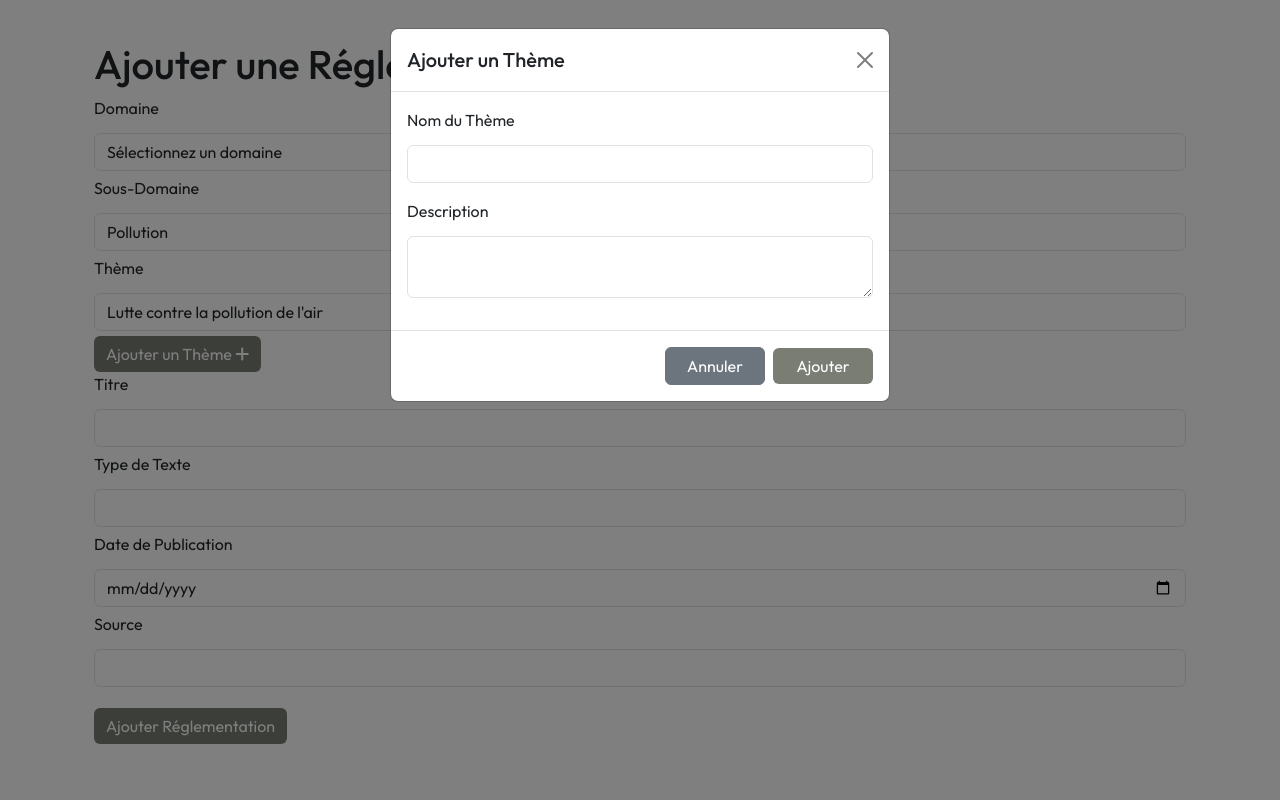
After one commit to jawkat/veille_reglementaire, a Flask app: page /ajouter-reglementation in a window 1280 px wide, after a click on "Ajouter un Thème". The commit adds this page. Run offline with Flask 3, Linux system fonts and the light colour scheme.

Commit message:
ajout reglementation est fonctionnel

```diff
--- a/app/__init__.py
+++ b/app/__init__.py
@@ -38,11 +38,14 @@ def create_app(config_class='config.Config'):
     from .routes.main import bp as main_bp
     from .routes.admin import bp as admin_bp
 
+    from .routes.reglement import bp as reglement_bp
+
 
 
 
     app.register_blueprint(main_bp)
     app.register_blueprint(admin_bp)
+    app.register_blueprint(reglement_bp)
 
 
     return app
--- a/app/models.py
+++ b/app/models.py
@@ -9,7 +9,7 @@ from itsdangerous import URLSafeTimedSerializer as Serializer
 from werkzeug.security import generate_password_hash, check_password_hash
 
 class RoleUtilisateur(Enum):
-    ADMIN = "Admin"
+    ADMIN = "admin"
     MANAGER = "Manager"
     RESPONSABLE = "Responsable Veille"
     COLLABORATEUR = "Collaborateur"
--- a/app/routes/admin.py
+++ b/app/routes/admin.py
@@ -59,7 +59,7 @@ class EditUserForm(FlaskForm):
     submit = SubmitField('Mettre à jour')
 
 class LoginForm(FlaskForm):
-    name = StringField('Nom', validators=[DataRequired()])
+    email = StringField('Email', validators=[DataRequired(), Email()])
     password = PasswordField('Mot de passe', validators=[DataRequired()])
     submit = SubmitField('Se connecter')
 
@@ -149,7 +149,7 @@ def login():
         return redirect(url_for('main.index'))
     form = LoginForm()
     if form.validate_on_submit():
-        user = User.query.filter_by(name=form.name.data).first()
+        user = User.query.filter_by(email=form.email.data).first()
         if user and user.check_password(form.password.data):
             login_user(user)
             flash('Connexion réussie.', 'success')
--- /dev/null
+++ b/app/routes/reglement.py
@@ -0,0 +1,226 @@
+from datetime import datetime, timedelta
+from functools import wraps
+from flask import Blueprint, render_template, flash, redirect, url_for, jsonify,request
+from app.models import  User, Secteur, Domaine, SousDomaine, Reglementation,Theme
+from app import db
+from flask_wtf import FlaskForm
+from wtforms import StringField, TextAreaField, SubmitField,SelectField,DateField
+from wtforms.validators import DataRequired, Length
+
+from flask_login import login_required, current_user
+from app.routes.admin import role_required
+
+bp = Blueprint('reglement', __name__)
+
+
+
+class SecteurForm(FlaskForm):
+    nom = StringField('Nom', validators=[DataRequired(), Length(min=3, max=100)])
+    description = TextAreaField('Description', validators=[Length(max=500)])
+    submit = SubmitField('Créer Secteur')
+
+
+@bp.route('/ajouter_secteur', methods=['GET', 'POST'])
+def ajouter_secteur():
+    form = SecteurForm()
+    if form.validate_on_submit():
+        # Vérifier si le secteur existe déjà
+        secteur_existant = Secteur.query.filter_by(nom=form.nom.data).first()
+        if secteur_existant:
+            flash("Un secteur avec ce nom existe déjà.", "danger")
+            return redirect(url_for('reglement.ajouter_secteur'))
+
+        # Créer un nouveau secteur
+        nouveau_secteur = Secteur(
+            nom=form.nom.data,
+            description=form.description.data
+        )
+        db.session.add(nouveau_secteur)
+        db.session.commit()
+        flash("Secteur créé avec succès !", "success")
+        return redirect(url_for('reglement.liste_secteurs'))
+
+    return render_template('secteur/ajouter_secteur.html', form=form)
+
+@bp.route('/secteurs', methods=['GET'])
+def liste_secteurs():
+    secteurs = Secteur.query.all()
+    return render_template('secteur/liste_secteurs.html', secteurs=secteurs)
+
+#**********************************************************************************************
+
+class DomaineForm(FlaskForm):
+    nom = StringField('Nom du Domaine', validators=[DataRequired()])
+    description = TextAreaField('Description', validators=[DataRequired()])
+    submit = SubmitField('Ajouter Domaine')
+
+
+@bp.route('/ajouter-domaine', methods=['GET', 'POST'])
+def ajouter_domaine():
+    form = DomaineForm()
+    if form.validate_on_submit():
+
+        # Vérifier si le domaine existe déjà
+        domaine_existant = Domaine.query.filter_by(nom=form.nom.data).first()
+        if domaine_existant:
+            flash("Un domaine avec ce nom existe déjà.", "danger")
+            return redirect(url_for('reglement.ajouter_domaine'))
+
+        # Créer un nouveau secteur
+        nouveau_domaine = Domaine(nom=form.nom.data, description=form.description.data)
+        db.session.add(nouveau_domaine)
+        db.session.commit()
+        flash('Domaine ajouté avec succès.', 'success')
+        return redirect(url_for('reglement.liste_domaines'))
+    return render_template('domaine/ajouter_domaine.html', form=form)
+
+
+@bp.route('/domaines', methods=['GET'])
+def liste_domaines():
+    domaines = Domaine.query.all()
+    return render_template('domaine/liste_domaines.html', domaines=domaines)
+
+
+# *************************************************************************
+
+
+class SousDomaineForm(FlaskForm):
+    nom = StringField('Nom du Sous-Domaine', validators=[DataRequired()])
+    description = TextAreaField('Description', validators=[DataRequired()])
+    domaine_id = SelectField('Domaine', coerce=int, validators=[DataRequired()])
+    submit = SubmitField('Ajouter Sous-Domaine')
+
+@bp.route('/ajouter-sous-domaine', methods=['GET', 'POST'])
+def ajouter_sous_domaine():
+    form = SousDomaineForm()
+    form.domaine_id.choices = [(d.id, d.nom) for d in Domaine.query.all()]
+    if form.validate_on_submit():
+        sous_domaine = SousDomaine(
+            nom=form.nom.data,
+            description=form.description.data,
+            domaine_id=form.domaine_id.data
+        )
+        db.session.add(sous_domaine)
+        db.session.commit()
+        flash('Sous-domaine ajouté avec succès.', 'success')
+        return redirect(url_for('reglement.liste_sous_domaines'))
+    return render_template('domaine/ajouter_sous_domaine.html', form=form)
+
+@bp.route('/sous-domaines', methods=['GET'])
+def liste_sous_domaines():
+    sous_domaines = SousDomaine.query.all()
+    return render_template('domaine/liste_sous_domaines.html', sous_domaines=sous_domaines)
+
+
+class ReglementationForm(FlaskForm):
+    titre = StringField('Titre', validators=[DataRequired()])
+    type_texte = StringField('Type de Texte', validators=[DataRequired()])
+    date_publication = DateField('Date de Publication', format='%Y-%m-%d', validators=[DataRequired()])
+    source = StringField('Source', validators=[DataRequired()])
+    sous_domaine_id = SelectField('Sous-Domaine', choices=[], coerce=int, validators=[DataRequired()])
+    theme_id = SelectField('Thème', coerce=int, validators=[DataRequired()])
+    submit = SubmitField('Ajouter Réglementation')
+
+class VersionReglementationForm(FlaskForm):
+    version_numero = StringField('Numéro de Version', validators=[DataRequired()])
+    contenu = TextAreaField('Contenu', validators=[DataRequired()])
+    reglementation_id = SelectField('Réglementation', coerce=int, validators=[DataRequired()])
+    submit = SubmitField('Ajouter Version')
+
+
+@bp.route('/ajouter-reglementation', methods=['GET', 'POST'])
+def ajouter_reglementation():
+    form = ReglementationForm()
+    domaines = Domaine.query.all()
+    themes = Theme.query.all()
+
+    if not domaines:
+        flash("Aucun domaine disponible. Veuillez ajouter des domaines avant de continuer.", "warning")
+        return redirect(url_for('reglement.ajouter_domaine'))
+
+    if not themes:
+        flash("Aucun thème disponible. Veuillez ajouter des thèmes avant de continuer.", "warning")
+        return redirect(url_for('reglement.ajouter_theme'))
+
+    # Initialisation des choix pour le formulaire
+    form.theme_id.choices = [(theme.id, theme.nom) for theme in themes]
+    form.sous_domaine_id.choices = [(sous_domaine.id, sous_domaine.nom) for sous_domaine in SousDomaine.query.all()]
+
+
+    if form.validate_on_submit():
+        submitted_sous_domaine = form.sous_domaine_id.data
+        valid_choices = [choice[0] for choice in form.sous_domaine_id.choices]
+
+        if submitted_sous_domaine not in valid_choices:
+            flash("Sous-domaine sélectionné invalide.", "danger")
+        else:
+            reglementation = Reglementation(
+                titre=form.titre.data,
+                type_texte=form.type_texte.data,
+                date_publication=form.date_publication.data,
+                source=form.source.data,
+                theme_id=form.theme_id.data,
+                sous_domaine_id=form.sous_domaine_id.data
+            )
+            db.session.add(reglementation)
+            db.session.commit()
+            flash("Réglementation ajoutée avec succès.", "success")
+            return redirect(url_for('reglement.liste_reglementations'))
+
+    return render_template('reglementations/ajouter_reglementation.html', form=form, domaines=domaines)
+
+
+
+
+
+@bp.route('/get_sous_domaines/<int:domaine_id>', methods=['GET'])
+def get_sous_domaines(domaine_id):
+    try:
+        sous_domaines = SousDomaine.query.filter_by(domaine_id=domaine_id).all()
+        sous_domaines_data = [{'id': s.id, 'nom': s.nom} for s in sous_domaines]
+        return jsonify(sous_domaines_data)
+    except Exception as e:
+        return jsonify({'error': f"Erreur lors du chargement des sous-domaines : {str(e)}"}), 500
+
+
+
+
+@bp.route('/liste-reglementations', methods=['GET'])
+def liste_reglementations():
+    try:
+        # Récupérer toutes les réglementations
+        reglementations = Reglementation.query.all()
+
+        # Vérifier si des réglementations existent
+        if not reglementations:
+            flash("Aucune réglementation n'est disponible.", "warning")
+            return render_template('reglementations/liste_reglementations.html', reglementations=[])
+
+        return render_template('reglementations/liste_reglementations.html', reglementations=reglementations)
+    except Exception as e:
+        flash(f"Erreur lors de la récupération des réglementations : {str(e)}", "danger")
+        return redirect(url_for('main.index'))  # Rediriger en cas d'erreur
+
+
+@bp.route('/ajouter-theme', methods=['POST'])
+def ajouter_theme():
+    try:
+        data = request.get_json()
+        nom = data.get('nom')
+        description = data.get('description', '')
+
+        if not nom:
+            return jsonify({'status': 'error', 'message': 'Le nom est requis.'}), 400
+
+        # Création du nouveau thème
+        theme = Theme(nom=nom, description=description)
+        db.session.add(theme)
+        db.session.commit()
+        return jsonify({
+            'status': 'success',
+            'message': 'Thème ajouté avec succès',
+            'theme': {'id': theme.id, 'nom': theme.nom},
+        }), 200
+    except Exception as e:
+        db.session.rollback()
+        return jsonify({'status': 'error', 'message': f"Erreur lors de l'ajout du thème : {str(e)}"}), 500
--- a/app/templates/admin/login.html
+++ b/app/templates/admin/login.html
@@ -81,7 +81,7 @@
         {{ form.hidden_tag() }}
         <div class="form-group">
 
-            {{ form.name(class_="form-control", placeholder="Nom") }}
+            {{ form.email(class_="form-control", placeholder="Email") }}
         </div>
         <div class="form-group">
 
--- a/app/templates/layout.html
+++ b/app/templates/layout.html
@@ -33,10 +33,27 @@
 
             <li class="nav-item dropdown">
               <a class="nav-link dropdown-toggle {{ 'active' if request.endpoint.startswith('ingredient.') else '' }}"
+                href="#" id="secteurDropdown" role="button" data-bs-toggle="dropdown" aria-expanded="false">
+                Admin Panel
+              </a>
+              <ul class="dropdown-menu">
+                <li><a class="dropdown-item" href="{{ url_for('reglement.liste_secteurs') }}">Secteurs</a></li>
+                <li><a class="dropdown-item" href="{{ url_for('reglement.liste_domaines') }}">Domaines</a></li>
+                <li><a class="dropdown-item" href="{{ url_for('reglement.liste_sous_domaines') }}">Sous-Domaines</a></li>
+                <li><a class="dropdown-item" href="{{ url_for('reglement.liste_reglementations') }}">Reglementations</a></li>
+
+              </ul>
+
+
+            <li class="nav-item dropdown">
+              <a class="nav-link dropdown-toggle {{ 'active' if request.endpoint.startswith('ingredient.') else '' }}"
                 href="#" id="ingredientDropdown" role="button" data-bs-toggle="dropdown" aria-expanded="false">
                 Réglementation
               </a>
-
+              <ul class="dropdown-menu">
+                <li><a class="dropdown-item" href="#">Normes</a></li>
+                <li><a class="dropdown-item" href="#">Législation</a></li>
+              </ul>
 
               <li class="nav-item">
                 <a class="nav-link text-white" href="{{ url_for('admin.logout') }}">Logout {{ current_user.name }}</a>
--- /dev/null
+++ b/app/templates/reglementations/ajouter_reglementation.html
@@ -0,0 +1,190 @@
+{% extends "layout.html" %}
+
+{% block content %}
+<div class="container mt-4">
+    <h1>Ajouter une Réglementation</h1>
+    <form method="POST">
+        {{ form.hidden_tag() }}
+
+        <!-- Domaine -->
+        <div class="form-group">
+            <label for="secteur-select" class="form-label">Domaine</label>
+            <select id="secteur-select" class="form-control">
+                <option value="">Sélectionnez un domaine</option>
+                {% for domaine in domaines %}
+                    <option value="{{ domaine.id }}">{{ domaine.nom }}</option>
+                {% endfor %}
+            </select>
+        </div>
+
+        <!-- Sous-Domaine -->
+        <div class="form-group">
+            {{ form.sous_domaine_id.label(class="form-label") }}
+            {{ form.sous_domaine_id(class="form-control", id="sous-secteur-select") }}
+        </div>
+
+        <!-- Thème -->
+
+        <!-- Thème -->
+<div class="form-group">
+    {{ form.theme_id.label(class="form-label") }}
+    {{ form.theme_id(class="form-control", id="theme-select") }}
+    <button type="button" class="btn btn-primary" data-bs-toggle="modal" data-bs-target="#addThemeModal">
+        Ajouter un Thème <span class="fas fa-plus"></span>
+    </button>
+</div>
+        <!-- Titre -->
+        <div class="form-group">
+            {{ form.titre.label(class="form-label") }}
+            {{ form.titre(class="form-control") }}
+            {% for error in form.titre.errors %}
+                <div class="text-danger">{{ error }}</div>
+            {% endfor %}
+        </div>
+
+        <!-- Type de Texte -->
+        <div class="form-group">
+            {{ form.type_texte.label(class="form-label") }}
+            {{ form.type_texte(class="form-control") }}
+            {% for error in form.type_texte.errors %}
+                <div class="text-danger">{{ error }}</div>
+            {% endfor %}
+        </div>
+
+        <!-- Date de Publication -->
+        <div class="form-group">
+            {{ form.date_publication.label(class="form-label") }}
+            {{ form.date_publication(class="form-control") }}
+            {% for error in form.date_publication.errors %}
+                <div class="text-danger">{{ error }}</div>
+            {% endfor %}
+        </div>
+
+        <!-- Source -->
+        <div class="form-group">
+            {{ form.source.label(class="form-label") }}
+            {{ form.source(class="form-control") }}
+            {% for error in form.source.errors %}
+                <div class="text-danger">{{ error }}</div>
+            {% endfor %}
+        </div>
+
+        <button type="submit" class="btn btn-primary mt-3">{{ form.submit.label }}</button>
+    </form>
+    <!-- Bouton pour ouvrir la fenêtre modale -->
+
+
+
+    <!-- Modal pour ajouter un thème -->
+<div class="modal fade" id="addThemeModal" tabindex="-1" aria-labelledby="addThemeModalLabel" aria-hidden="true">
+    <div class="modal-dialog">
+        <div class="modal-content">
+            <div class="modal-header">
+                <h5 class="modal-title" id="addThemeModalLabel">Ajouter un Thème</h5>
+                <button type="button" class="btn-close" data-bs-dismiss="modal" aria-label="Close"></button>
+            </div>
+            <form id="add-theme-form">
+                {{ form.hidden_tag() }}
+                <div class="modal-body">
+                    <div class="mb-3">
+                        <label for="themeNom" class="form-label">Nom du Thème</label>
+                        <input type="text" class="form-control" id="themeNom" name="nom" required>
+                    </div>
+                    <div class="mb-3">
+                        <label for="themeDescription" class="form-label">Description</label>
+                        <textarea class="form-control" id="themeDescription" name="description"></textarea>
+                    </div>
+                </div>
+                <div class="modal-footer">
+                    <button type="button" class="btn btn-secondary" data-bs-dismiss="modal">Annuler</button>
+                    <button type="submit" class="btn btn-primary">Ajouter</button>
+                </div>
+            </form>
+        </div>
+    </div>
+</div>
+</div>
+
+<script>
+    // Gestion dynamique des sous-domaines
+    document.getElementById('secteur-select').addEventListener('change', function() {
+        const domaineId = this.value;
+        const sousDomaineSelect = document.getElementById('sous-secteur-select');
+
+        sousDomaineSelect.innerHTML = '<option value="">Sélectionnez un sous-domaine</option>';
+
+        if (domaineId) {
+            fetch(`/get_sous_domaines/${domaineId}`)
+                .then(response => {
+                    if (!response.ok) throw new Error('Erreur serveur');
+                    return response.json();
+                })
+                .then(data => {
+                    if (data.error) throw new Error(data.error);
+                    data.forEach(sousDomaine => {
+                        const option = document.createElement('option');
+                        option.value = sousDomaine.id;
+                        option.textContent = sousDomaine.nom;
+                        sousDomaineSelect.appendChild(option);
+                    });
+                })
+                .catch(error => {
+                    console.error('Erreur lors du chargement des sous-domaines :', error);
+                    alert('Une erreur est survenue lors du chargement des sous-domaines.');
+                });
+        }
+    });
+</script>
+
+
+
+<script>
+    // Gestion de la soumission du formulaire pour ajouter un thème
+    document.getElementById('add-theme-form').addEventListener('submit', function (event) {
+        event.preventDefault();
+
+        const nom = document.getElementById('themeNom').value;
+        const description = document.getElementById('themeDescription').value;
+        const csrfToken = "{{ form.csrf_token._value() }}";
+
+        fetch('{{ url_for("reglement.ajouter_theme") }}', {
+            method: 'POST',
+            headers: {
+                'Content-Type': 'application/json',
+                'X-CSRFToken': csrfToken,
+            },
+            body: JSON.stringify({
+                nom: nom,
+                description: description,
+            }),
+        })
+        .then(response => response.json())
+        .then(data => {
+            if (data.status === 'success') {
+                // Ajouter l'option à la liste déroulante des thèmes
+                const themeSelect = document.getElementById('theme-select');
+                const newOption = document.createElement('option');
+                newOption.value = data.theme.id;
+                newOption.textContent = data.theme.nom;
+                themeSelect.appendChild(newOption);
+
+                // Fermer la modal
+                const modal = bootstrap.Modal.getInstance(document.getElementById('addThemeModal'));
+                modal.hide();
+
+                // Réinitialiser le formulaire
+                document.getElementById('add-theme-form').reset();
+
+                // Afficher un message de succès
+                alert(data.message);
+            } else {
+                alert(data.message);
+            }
+        })
+        .catch(error => {
+            console.error('Erreur lors de l\'ajout du thème:', error);
+            alert('Une erreur est survenue.');
+        });
+    });
+</script>
+{% endblock %}
```
Also changed, not shown: app/templates/domaine/ajouter_domaine.html (added, +30 -0 lines), app/templates/domaine/ajouter_sous_domaine.html (added, +39 -0 lines), app/templates/domaine/liste_domaines.html (added, +27 -0 lines), app/templates/domaine/liste_sous_domaines.html (added, +29 -0 lines), app/templates/reglementations/liste_reglementations.html (added, +44 -0 lines), app/templates/secteur/ajouter_secteur.html (added, +28 -0 lines), app/templates/secteur/liste_secteurs.html (added, +27 -0 lines), dummy_data.py (+5 -2 lines), shema.py (added, +22 -0 lines), instance/base.db, schema.png (added).
